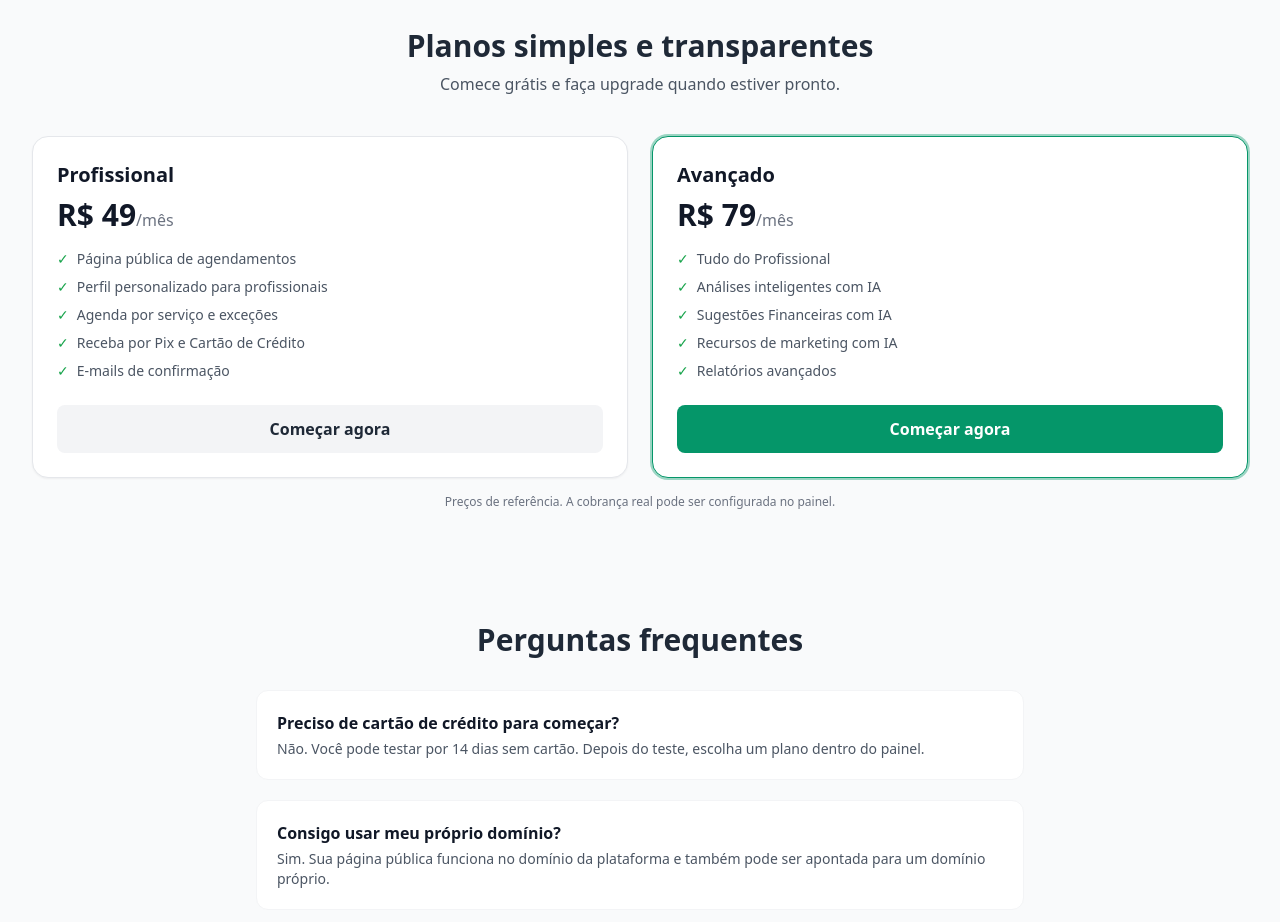
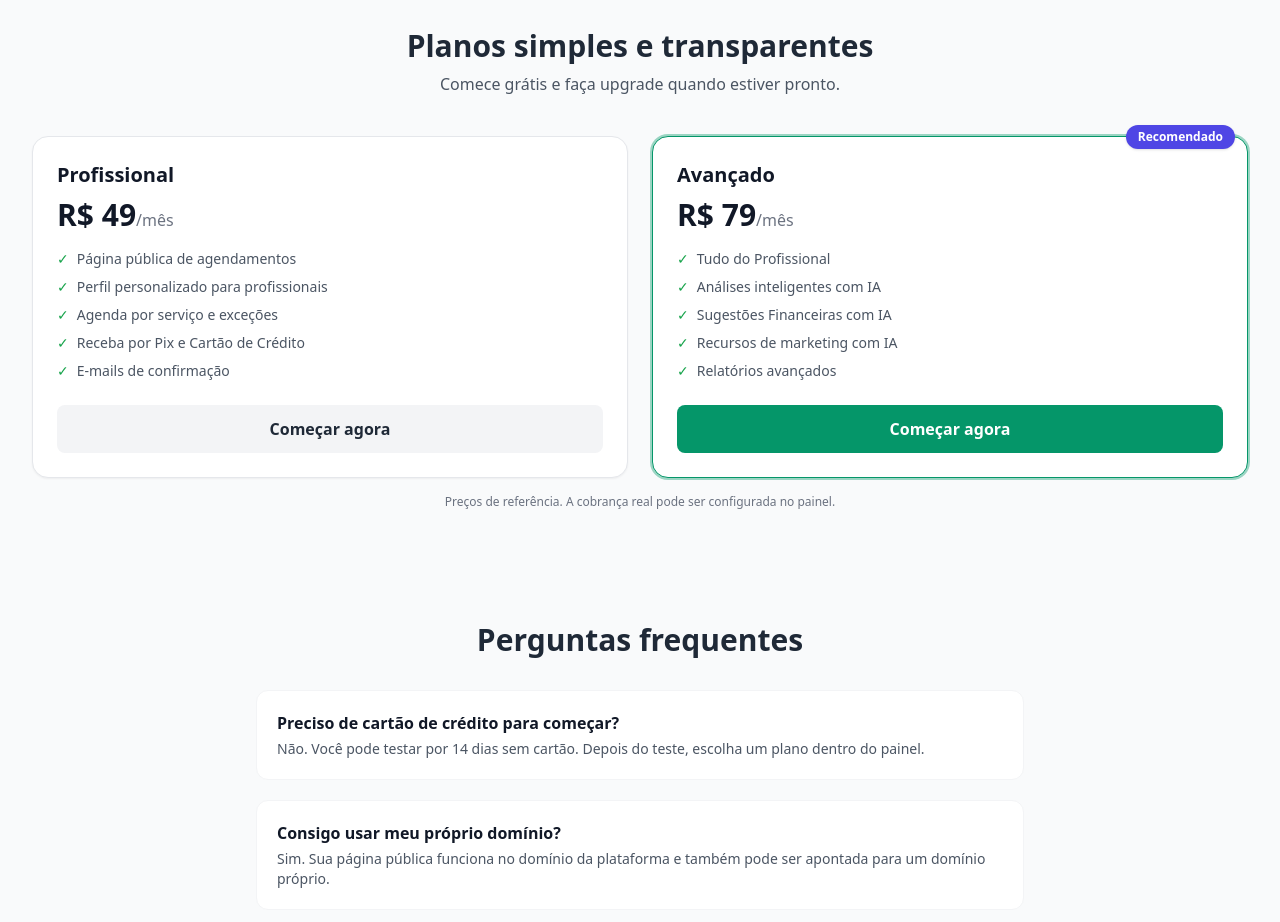
Before and after one commit to agendiia/agendiia0109, a React (Vite) app: page /subscription in a window 1280 px wide. Shown: the part 4000-4922 px from the top of the page. Built offline with nearby package versions, Linux system fonts and the light colour scheme; no server answers.

Commit message:
feat(ui): mark Avançado plan as recommended on landing and subscription pages

```diff
--- a/components/LandingPage.tsx
+++ b/components/LandingPage.tsx
@@ -104,12 +104,15 @@ const Testimonial: React.FC<{ quote: string; author: string }> = ({ quote, autho
 );
 
 const PricingCard: React.FC<{ name: string; price: string; features: string[]; ctaHref: string; best?: boolean }> = ({ name, price, features, ctaHref, best }) => (
-  <motion.div className={`rounded-2xl p-6 border shadow-sm ${best ? 'border-theme ring-2 ring-theme-light' : 'border-gray-200 dark:border-gray-700'} bg-white dark:bg-gray-800 flex flex-col`}
+  <motion.div className={`relative rounded-2xl p-6 border shadow-sm ${best ? 'border-theme ring-2 ring-theme-light' : 'border-gray-200 dark:border-gray-700'} bg-white dark:bg-gray-800 flex flex-col`}
     initial={{ opacity: 0, y: 12 }}
     whileInView={{ opacity: 1, y: 0 }}
     viewport={{ once: true, amount: 0.15 }}
     transition={{ duration: 0.45 }}
   >
+    {best ? (
+      <span className="absolute -top-3 right-3 bg-indigo-600 text-white text-xs font-semibold px-3 py-1 rounded-full shadow">Recomendado</span>
+    ) : null}
     <h3 className="text-xl font-bold text-gray-900 dark:text-white">{name}</h3>
     <p className="mt-2 text-3xl font-extrabold text-gray-900 dark:text-white">{price}<span className="text-base font-medium text-gray-500">/mês</span></p>
     <ul className="mt-4 space-y-2 text-sm text-gray-600 dark:text-gray-300">
--- a/components/Subscription.tsx
+++ b/components/Subscription.tsx
@@ -698,6 +698,7 @@ const PlanSelection: React.FC<{ subscription: SubscriptionData | null, onSelectP
                         isCurrent={subscription?.planId === key}
                         isUpgrade={subscription?.planId === 'professional' && key === 'advanced'}
                         isDowngrade={subscription?.planId === 'advanced' && key === 'professional'}
+                        recommended={key === 'advanced'}
                         onSelect={() => onSelectPlan(key)}
                     />
                 ))}
@@ -706,9 +707,10 @@ const PlanSelection: React.FC<{ subscription: SubscriptionData | null, onSelectP
     )
 }
 
-const PlanCard: React.FC<{ plan: typeof plans[PlanKey], isCurrent: boolean, isUpgrade: boolean, isDowngrade?: boolean, onSelect: () => void }> = ({ plan, isCurrent, isUpgrade, isDowngrade, onSelect }) => {
+const PlanCard: React.FC<{ plan: typeof plans[PlanKey], isCurrent: boolean, isUpgrade: boolean, isDowngrade?: boolean, recommended?: boolean, onSelect: () => void }> = ({ plan, isCurrent, isUpgrade, isDowngrade, recommended, onSelect }) => {
     return (
-        <div className={`p-6 rounded-lg border-2 ${isCurrent ? 'border-indigo-500 bg-indigo-50 dark:bg-indigo-900/20' : 'border-gray-200 dark:border-gray-700'}`}>
+        <div className={`relative p-6 rounded-lg border-2 ${isCurrent ? 'border-indigo-500 bg-indigo-50 dark:bg-indigo-900/20' : 'border-gray-200 dark:border-gray-700'}`}>
+            {recommended ? <span className="absolute -top-3 right-3 bg-indigo-600 text-white text-xs font-semibold px-3 py-1 rounded-full shadow">Recomendado</span> : null}
             <h3 className="text-xl font-bold text-indigo-600 dark:text-indigo-400">{plan.name}</h3>
             <p className="text-3xl font-extrabold my-2">R$ {plan.price.toFixed(2)}<span className="text-base font-medium text-gray-500">/mês</span></p>
             <ul className="space-y-2 my-6 text-sm">
```
